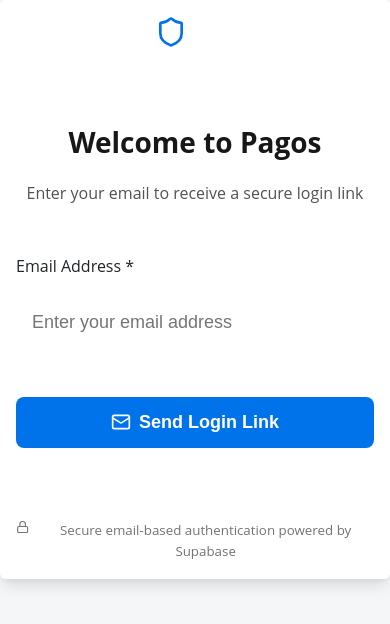
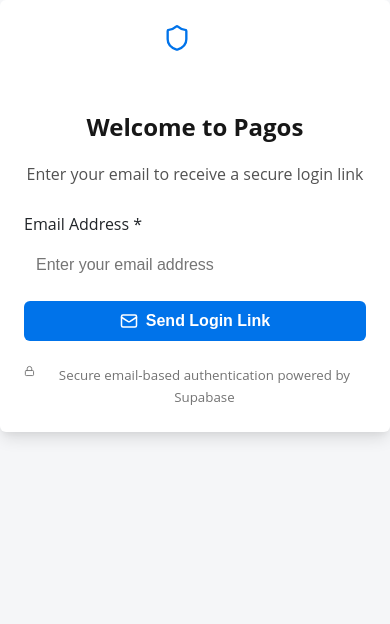
Before and after one commit to samuwa/pagos-cursor, a React (Vite) app: page /login in a window 390 px wide. Shown: the top 624 px of the page. Built offline with nearby package versions, Linux system fonts and the light colour scheme; no server answers.

Commit message:
Fix login page layout: center card properly and constrain input field within boundaries

```diff
--- a/src/components/Login.tsx
+++ b/src/components/Login.tsx
@@ -57,43 +57,44 @@
   }
 
   return (
-    <div className="min-h-screen d-flex align-items-center justify-content-center bg-gradient-to-br from-neutral-50 to-neutral-100 py-8 px-4">
+    <div className="min-h-screen d-flex align-items-center justify-content-center bg-gradient-to-br from-neutral-50 to-neutral-100 p-4">
       <motion.div
         initial={{ opacity: 0, y: 20, scale: 0.95 }}
         animate={{ opacity: 1, y: 0, scale: 1 }}
         transition={{ duration: 0.6, ease: "easeOut" }}
         className="w-100"
-        style={{ maxWidth: '420px' }}
+        style={{ maxWidth: '400px' }}
       >
         <Card className="border-0 shadow-lg" shadow="lg">
-          <div className="card-body p-5">
+          <div className="card-body p-4 p-md-5">
             <motion.div
-              className="text-center mb-5"
+              className="text-center mb-4"
               initial={{ opacity: 0, y: -20 }}
               animate={{ opacity: 1, y: 0 }}
               transition={{ delay: 0.2, duration: 0.5 }}
             >
-              <div className="mx-auto mb-4 d-flex align-items-center justify-content-center" style={{ width: '80px', height: '80px' }}>
+              <div className="mx-auto mb-3 d-flex align-items-center justify-content-center" style={{ width: '64px', height: '64px' }}>
                 <div className="bg-gradient-to-br from-primary-100 to-primary-200 rounded-circle d-flex align-items-center justify-content-center shadow-soft" style={{ width: '100%', height: '100%' }}>
-                  <Shield className="text-primary-600" size={32} />
+                  <Shield className="text-primary-600" size={28} />
                 </div>
               </div>
 
-              <h2 className="h3 fw-bold text-neutral-900 mb-3">
+              <h2 className="h4 fw-bold text-neutral-900 mb-2">
                 Welcome to Pagos
               </h2>
-              <p className="text-neutral-600 mb-0">
+              <p className="text-neutral-600 mb-0 small">
                 Enter your email to receive a secure login link
               </p>
             </motion.div>
 
             <motion.form
               onSubmit={handleSubmit}
-              className="space-y-4"
+              className="space-y-3"
               initial={{ opacity: 0, y: 20 }}
               animate={{ opacity: 1, y: 0 }}
               transition={{ delay: 0.3, duration: 0.5 }}
             >
+              <div className="mb-3">
                 <Input
                   label="Email Address"
                   type="email"
@@ -103,50 +104,57 @@
                   required
                   error={error}
                   disabled={loading}
-                size="lg"
-                className="mb-4"
+                  size="md"
+                  className="w-100"
                 />
+              </div>
 
+              <div className="mb-3">
                 <Button
                   type="submit"
                   loading={loading}
                   disabled={loading || !email.trim()}
                   variant="primary"
-                size="lg"
+                  size="md"
                   block
-                className="mb-4"
+                  className="w-100"
                 >
-                <Mail className="me-2" size={20} />
+                  <Mail className="me-2" size={18} />
                   Send Login Link
                 </Button>
+              </div>
 
               {message && (
+                <div className="mb-3">
                   <Alert variant="success" className="mb-0">
                     <div className="d-flex align-items-center">
-                    <CheckCircle className="me-2" size={18} />
-                    <span className="fw-medium">{message}</span>
+                      <CheckCircle className="me-2" size={16} />
+                      <span className="fw-medium small">{message}</span>
                     </div>
                   </Alert>
+                </div>
               )}
 
               {error && (
+                <div className="mb-3">
                   <Alert variant="danger" className="mb-0">
                     <div className="d-flex align-items-center">
-                    <AlertCircle className="me-2" size={18} />
-                    <span className="fw-medium">{error}</span>
+                      <AlertCircle className="me-2" size={16} />
+                      <span className="fw-medium small">{error}</span>
                     </div>
                   </Alert>
+                </div>
               )}
             </motion.form>
 
             <motion.div
-              className="mt-5 text-center"
+              className="mt-4 text-center"
               initial={{ opacity: 0 }}
               animate={{ opacity: 1 }}
               transition={{ delay: 0.5, duration: 0.5 }}
             >
               <div className="d-flex align-items-center justify-content-center text-neutral-500">
-                <Lock className="me-2" size={14} />
+                <Lock className="me-2" size={12} />
                 <small className="fw-medium">Secure email-based authentication powered by Supabase</small>
               </div>
             </motion.div>
--- a/src/components/ui/BootstrapComponents.tsx
+++ b/src/components/ui/BootstrapComponents.tsx
@@ -151,12 +151,12 @@
   size = 'md',
   floating = false,
 }) => {
-  const baseClasses = 'form-control border-0 rounded-pill transition-all duration-200 focus:outline-none focus:ring-2 focus:ring-offset-2'
+  const baseClasses = 'form-control border-0 rounded-pill transition-all duration-200 focus:outline-none focus:ring-2 focus:ring-offset-2 w-100'
 
   const sizeClasses = {
     sm: 'form-control-sm px-3 py-1.5 text-sm',
-    md: 'px-4 py-2.5 text-base',
-    lg: 'form-control-lg px-5 py-3 text-lg',
+    md: 'px-3 py-2 text-base',
+    lg: 'form-control-lg px-4 py-3 text-lg',
   }
 
   const stateClasses = error
@@ -174,7 +174,7 @@
   ].filter(Boolean).join(' ')
 
   return (
-    <div className="form-group mb-3">
+    <div className="form-group mb-0 w-100">
       {label && !floating && (
         <motion.label
           className="form-label fw-semibold text-neutral-700 mb-2 d-block"
@@ -187,7 +187,7 @@
         </motion.label>
       )}
 
-      <div className="position-relative">
+      <div className="position-relative w-100">
         <motion.input
           type={type}
           value={value}
@@ -196,6 +196,7 @@
           disabled={disabled}
           required={required}
           className={classes}
+          style={{ boxSizing: 'border-box' }}
           whileFocus={!disabled ? { scale: 1.01 } : {}}
           whileHover={!disabled ? { scale: 1.005 } : {}}
           initial={{ opacity: 0, y: 10 }}
--- a/src/index.css
+++ b/src/index.css
@@ -362,6 +362,7 @@
     border: 1px solid #ced4da;
     border-radius: 0.375rem;
     transition: border-color 0.15s ease-in-out, box-shadow 0.15s ease-in-out;
+    box-sizing: border-box;
   }
 
   .form-control:focus {
@@ -402,6 +403,17 @@
     margin-top: 0.25rem;
     font-size: 0.875rem;
     color: #dc3545;
+  }
+
+  /* Responsive padding utilities */
+  .p-md-5 {
+    padding: 3rem !important;
+  }
+
+  @media (max-width: 767.98px) {
+    .p-md-5 {
+      padding: 1.5rem !important;
+    }
   }
 
   /* Alert components */
```
Lines whose indentation alone changed are shown as unchanged.
